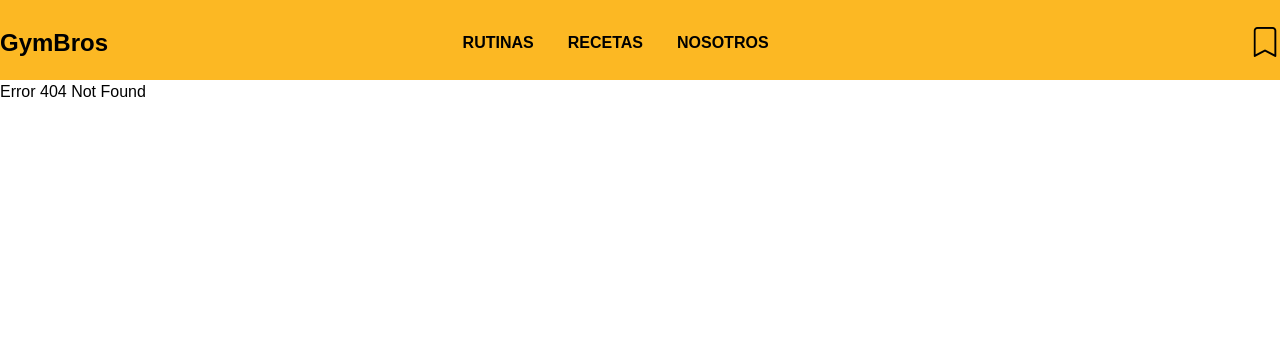
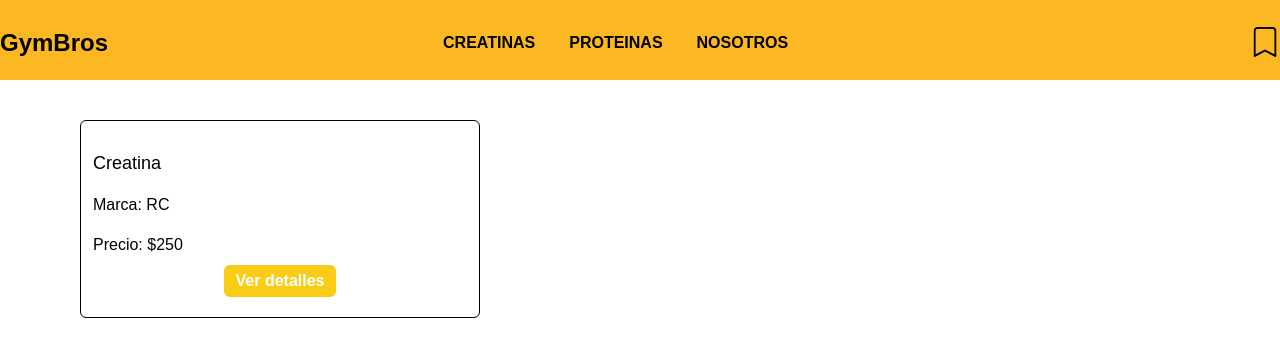
Before and after one commit to saintmrti/ProyectoGymBros, a React (Vite) app: page /categoria/creatinas in a window 1280 px wide. Before the commit this address had no page. Shown: the top 356 px of the page. Built offline with nearby package versions, Linux system fonts and the light colour scheme.

Commit message:
añadimos categorias y modificamos ItemListContainer

```diff
--- a/src/App.jsx
+++ b/src/App.jsx
@@ -13,6 +13,7 @@ function App() {
         <NavBar/>
         <Routes>
         <Route path='/' element={<ItemListContainer/>} />
+        <Route path='/categoria/:idCategoria' element={<ItemListContainer/>} />
         <Route path='/producto/:idProducto' element={<ItemDetailContainer/>} />
         <Route path='*' element={<p>Error 404 Not Found</p>} />
         <Route path='/test' element={<Test/>} />
--- a/src/components/ItemList/ItemListContainer.jsx
+++ b/src/components/ItemList/ItemListContainer.jsx
@@ -1,23 +1,30 @@
 import { useEffect, useState } from "react"
-import ItemDetailContainer from "../ItemDetail/ItemDetailContainer"
+import { useParams } from "react-router-dom"
 import ItemList from "./ItemList"
 const ItemListContainer = () => {
   const [items, setItems] = useState([])
+  const {idCategoria} = useParams()
   useEffect(()=>{
     let itemsArray =[
-      {id:1, nombre:"Creatina", marca:"RC", precio: 250},
-      {id:2, nombre:"Proteina", marca:"Whey", precio: 1500}
+      {id:1, nombre:"Creatina", marca:"RC", precio: 250, idCategoria: "creatinas"},
+      {id:2, nombre:"Proteina", marca:"Whey", precio: 1500, idCategoria: "proteinas"}
     ]
     const promesaItems = new Promise((res, rej) => {
       setTimeout(() => {
-        res(itemsArray)
+
+        if(!idCategoria){
+          res(itemsArray)
+        } else{
+          res(itemsArray.filter(item => item.idCategoria === idCategoria))
+        }
       }, 2000)
     })
 
     promesaItems.then((res) => {
       setItems(res)
     }).catch(error=>console.log("Hubo un problema con la promesa: " + error))
-  },[])
+
+  },[idCategoria])
 
   return (
     <>
--- a/src/components/navbar/NavBar.jsx
+++ b/src/components/navbar/NavBar.jsx
@@ -20,10 +20,10 @@ const NavBar = () => {
           <div className='lg:flex flex-grow justify-between items-center absolute lg:relative lg:top-0 top-20 w-full lg:w-auto left-0 p-7 lg:p-0'>
             <ul id='menu' className='flex flex-col lg:flex-row'>
               <li className='mr-3 mb-10 mt-10 lg:mb-0 lg:mt-0'>
-                <Link to={"/gfdh"}>Rutinas</Link>
+                <Link to={"/categoria/creatinas"}>Creatinas</Link>
               </li>
               <li className='mr-3 mb-10 lg:mb-0'>
-                <Link to={"/123"}>Recetas</Link>
+                <Link to={"/categoria/proteinas"}>Proteinas</Link>
               </li>
               <li className='mb-10 lg:mb-0'>
                 <Link to={"/holamundo"}>Nosotros</Link>
```
Also changed, not shown: 1 other file (tests, documents, lock files or other folders).
